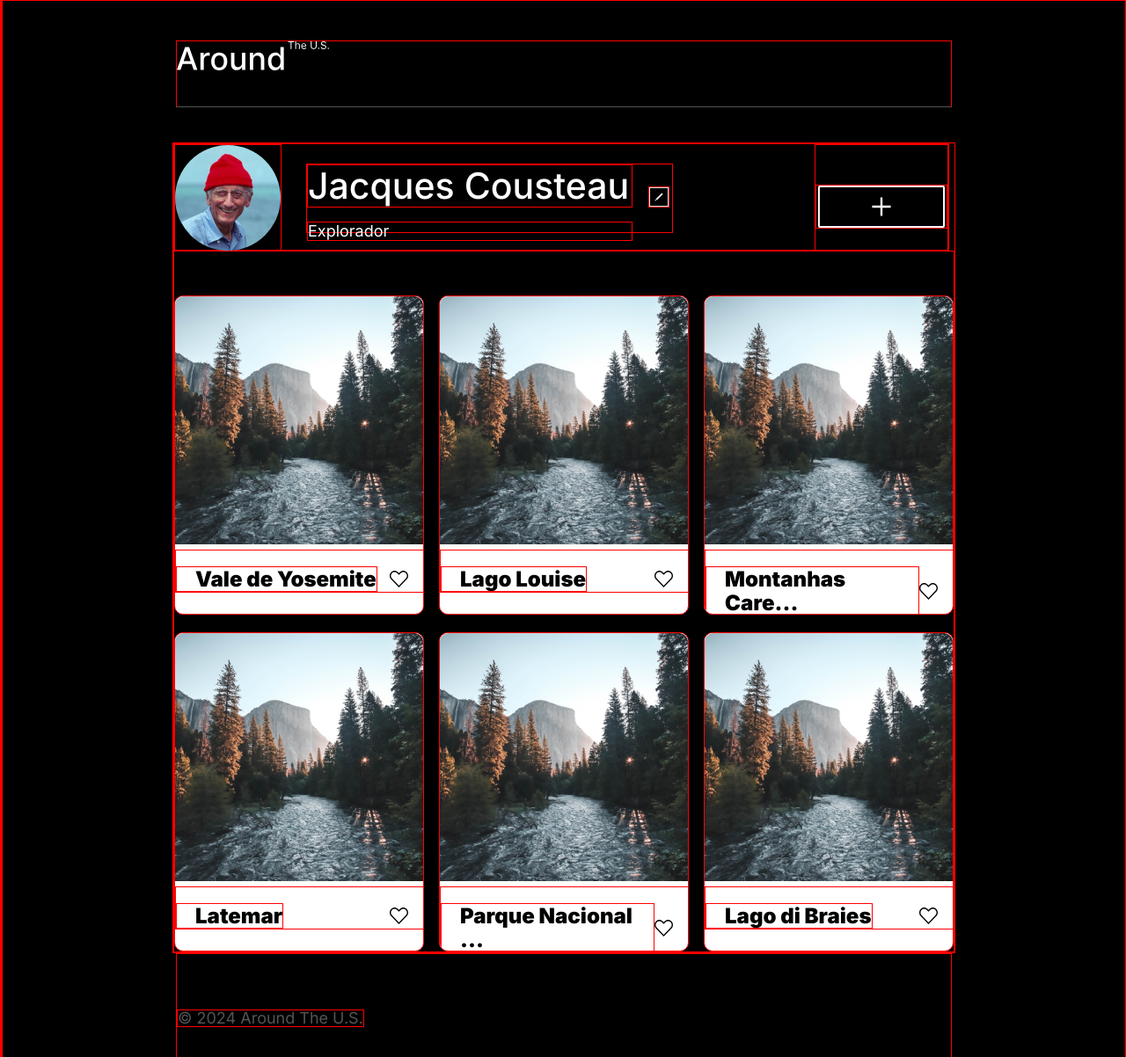
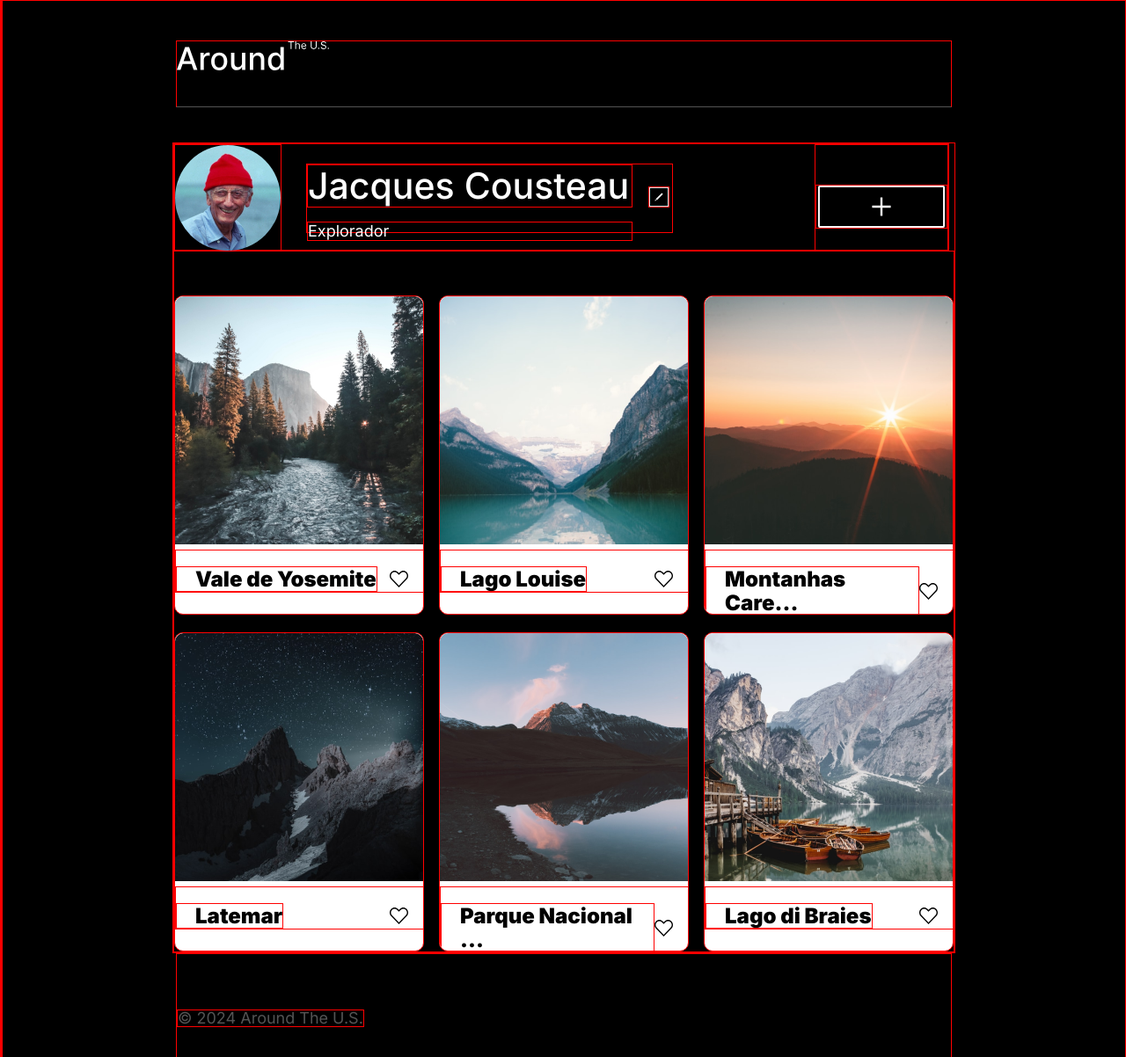
Before and after one commit to borgesenioc/web_project_around, a plain HTML site: page index.html in a window 1280 px wide. Shown: the part 2-1204 px from the top of the page at 88% size. Drawn offline with Linux system fonts and the light colour scheme.

Commit message:
Add images to the proper places

```diff
--- a/index.html
+++ b/index.html
@@ -69,7 +69,7 @@
                     <div class="elements__card">
                         <img
                             class="elements__card-image"
-                            src="./images/yosemite.jpg"
+                            src="./images/lake-louise.png"
                         />
                         <div class="elements__card-header">
                             <p class="elements__card-header-title">
@@ -83,7 +83,7 @@
                     <div class="elements__card">
                         <img
                             class="elements__card-image"
-                            src="./images/yosemite.jpg"
+                            src="./images/montanhas-care.png"
                         />
                         <div class="elements__card-header">
                             <p class="elements__card-header-title">
@@ -97,7 +97,7 @@
                     <div class="elements__card">
                         <img
                             class="elements__card-image"
-                            src="./images/yosemite.jpg"
+                            src="./images/latemar.png"
                         />
                         <div class="elements__card-header">
                             <p class="elements__card-header-title">Latemar</p>
@@ -109,7 +109,7 @@
                     <div class="elements__card">
                         <img
                             class="elements__card-image"
-                            src="./images/yosemite.jpg"
+                            src="./images/parque-nacional.png"
                         />
                         <div class="elements__card-header">
                             <p class="elements__card-header-title">
@@ -123,7 +123,7 @@
                     <div class="elements__card">
                         <img
                             class="elements__card-image"
-                            src="./images/yosemite.jpg"
+                            src="./images/lago-di-braies.png"
                         />
                         <div class="elements__card-header">
                             <p class="elements__card-header-title">
```
Also changed, not shown: images/lago-di-braies.png (added), images/lake-louise.png (added), images/latemar.png (added), images/montanhas-care.png (added), images/parque-nacional.png (added).
